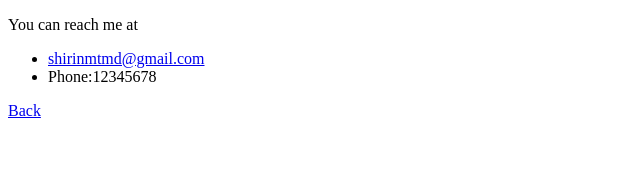
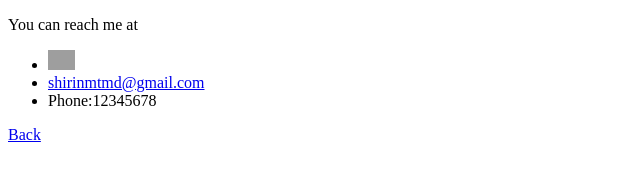
Before and after one commit to shirinmim/html.Capstone1, a plain HTML site: page contact.html in a window 1280 px wide. Shown: the whole page, without its empty margins (0-640 px from the left). Drawn offline with Linux system fonts and the light colour scheme; grey boxes are pictures that could not be loaded.

Commit message:
Update contact.html

```diff
--- a/contact.html
+++ b/contact.html
@@ -7,6 +7,8 @@
   <body>
     <p>You can reach me at</p>
     <ul>
+      <li><a href="https://www.linkedin.com/in/shirin-m-0b632569/"><img src="https://upload.wikimedia.org/wikipedia/commons/c/ca/LinkedIn_logo_initials.png" alt="LinkedIn Logo" height="20"></a>
+      </li>
       <li><a href="Email:shirinmtmd@gmail.com">shirinmtmd@gmail.com</a></li>
       <li>Phone:12345678</li>
     </ul>
```
